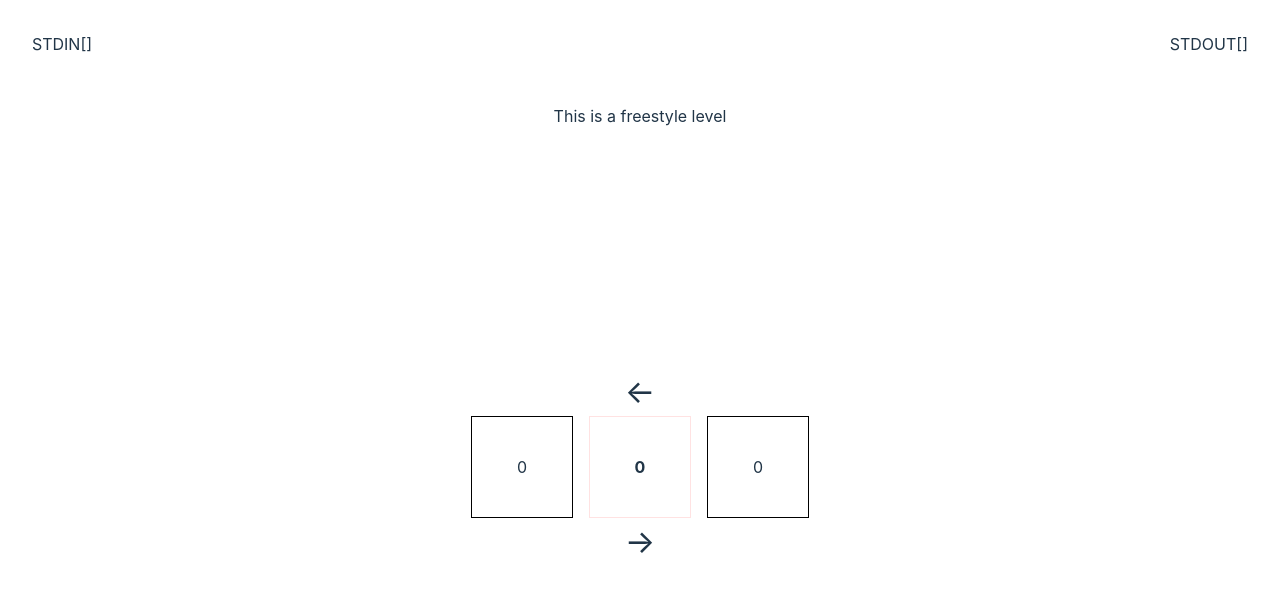
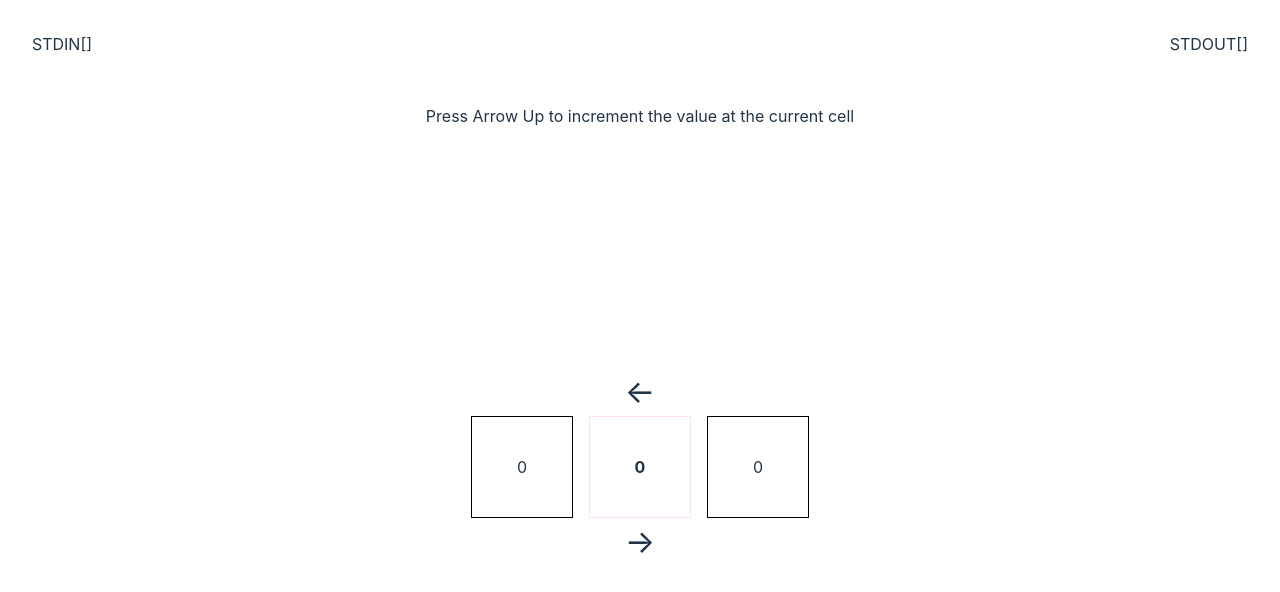
Before and after one commit to sudo97/bf-visual, a React (Vite) app: page / in a window 1280 px wide. Shown: the top 592 px of the page. Built offline with nearby package versions, Linux system fonts and the light colour scheme.

Commit message:
level design

```diff
--- a/src/bf-runtime/levels.ts
+++ b/src/bf-runtime/levels.ts
@@ -10,12 +10,6 @@ export type Level = {
 };
 
 export const levels: Level[] = [
-  {
-    operations: ["+", ">", "<", "-", ".", ",", "[", "]"],
-    isExpectedStateReached: () => false,
-    description: "This is a freestyle level",
-    initialState: initRuntime([]),
-  },
   {
     operations: ["+"],
     isExpectedStateReached: (runtime) =>
@@ -79,4 +73,22 @@ export const levels: Level[] = [
     isExpectedStateReached: (runtime) => runtime.stdout[0] === 8,
     initialState: initRuntime([3, 5]),
   },
+  {
+    operations: ["+", ">", "<", "-", ".", ",", "[", "]"],
+    description: `Now let's do a loop. Hit [ to start entering the loop, put your operations and then ].
+      Operations within [ and ] will be executing until current box is not 0.
+      If you make a mistake, you can hit escape and the loop will be dropped.
+      Try to make a loop that will turn this number into 0.
+      `,
+    isExpectedStateReached: (runtime) => runtime.tape[0] === 0,
+    initialState: produce(initRuntime([]), (r) => {
+      r.tape[0] = 50;
+    }),
+  },
+  {
+    operations: ["+", ">", "<", "-", ".", ",", "[", "]"],
+    isExpectedStateReached: () => false,
+    description: "This is a freestyle level, do whatever you want here!",
+    initialState: initRuntime([]),
+  },
 ];
```
